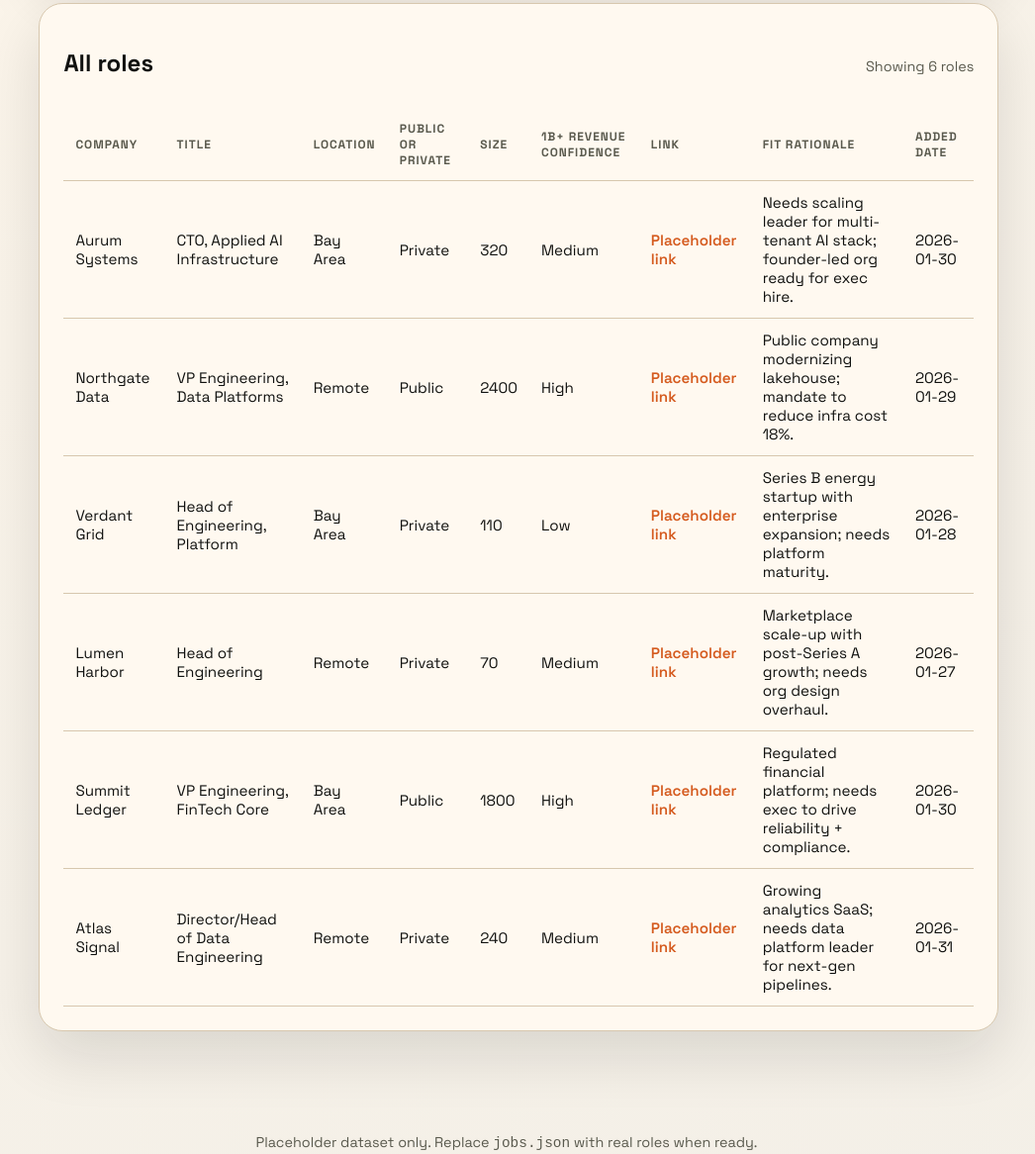
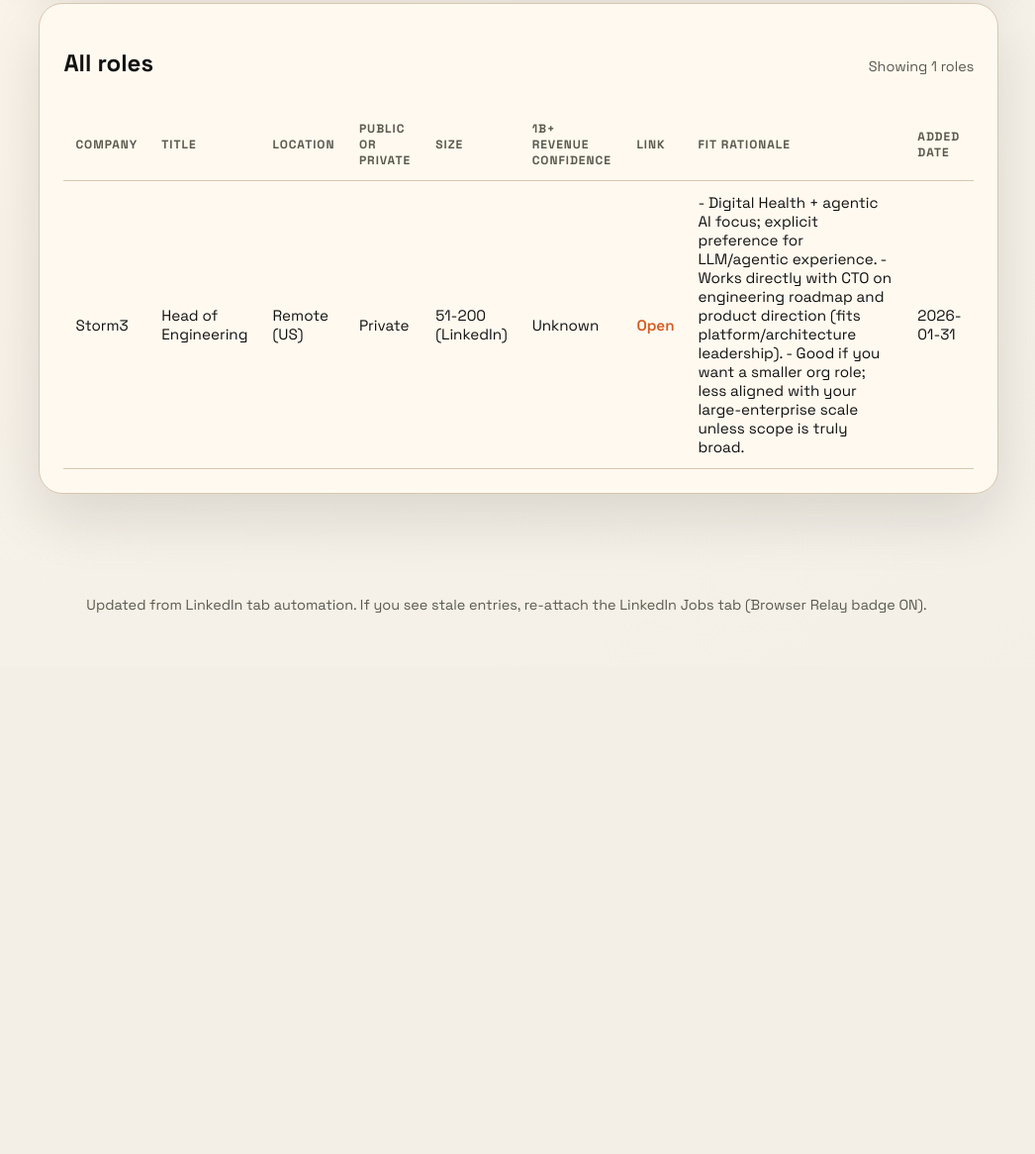
Before and after one commit to booksprouts/jobs-dashboard, a plain HTML site: page index.html in a window 1280 px wide. Shown: the part 871-2037 px from the top of the page at 99% size, without its empty margins (128-1174 px from the left). After the commit the page ends 1545 px from the top, so only its background shows below. Drawn offline with Linux system fonts and the light colour scheme.

Commit message:
Update dashboard to show real jobs + open links

```diff
--- a/app.js
+++ b/app.js
@@ -68,7 +68,7 @@ const renderTable = (jobs) => {
       <td>${job.companyType}</td>
       <td>${job.size}</td>
       <td>${job.revenueConfidence}</td>
-      <td><a href="${job.link}" target="_blank" rel="noopener">Placeholder link</a></td>
+      <td><a href="${job.link}" target="_blank" rel="noopener">Open</a></td>
       <td>${job.fitRationale}</td>
       <td>${job.addedDate}</td>
     `;
--- a/index.html
+++ b/index.html
@@ -97,7 +97,7 @@
 
     <footer class="footer">
       <p>
-        Placeholder dataset only. Replace <code>jobs.json</code> with real roles when ready.
+        Updated from LinkedIn tab automation. If you see stale entries, re-attach the LinkedIn Jobs tab (Browser Relay badge ON).
       </p>
     </footer>
 
--- a/jobs.json
+++ b/jobs.json
@@ -1,86 +1,17 @@
 [
   {
-    "id": "job-001",
-    "company": "Aurum Systems",
-    "title": "CTO, Applied AI Infrastructure",
-    "location": "Bay Area",
+    "id": "li_ddb11ab3e0f4",
+    "company": "Storm3",
+    "title": "Head of Engineering",
+    "location": "Remote (US)",
     "companyType": "Private",
-    "size": "320",
-    "revenueConfidence": "Medium",
-    "link": "https://example.com/job/1",
-    "fitRationale": "Needs scaling leader for multi-tenant AI stack; founder-led org ready for exec hire.",
-    "addedDate": "2026-01-30",
-    "roleType": "CTO",
-    "topPick": true
-  },
-  {
-    "id": "job-002",
-    "company": "Northgate Data",
-    "title": "VP Engineering, Data Platforms",
-    "location": "Remote",
-    "companyType": "Public",
-    "size": "2400",
-    "revenueConfidence": "High",
-    "link": "https://example.com/job/2",
-    "fitRationale": "Public company modernizing lakehouse; mandate to reduce infra cost 18%.",
-    "addedDate": "2026-01-29",
-    "roleType": "VP Eng",
-    "topPick": false
-  },
-  {
-    "id": "job-003",
-    "company": "Verdant Grid",
-    "title": "Head of Engineering, Platform",
-    "location": "Bay Area",
-    "companyType": "Private",
-    "size": "110",
-    "revenueConfidence": "Low",
-    "link": "https://example.com/job/3",
-    "fitRationale": "Series B energy startup with enterprise expansion; needs platform maturity.",
-    "addedDate": "2026-01-28",
-    "roleType": "Platform",
-    "topPick": true
-  },
-  {
-    "id": "job-004",
-    "company": "Lumen Harbor",
-    "title": "Head of Engineering",
-    "location": "Remote",
-    "companyType": "Private",
-    "size": "70",
-    "revenueConfidence": "Medium",
-    "link": "https://example.com/job/4",
-    "fitRationale": "Marketplace scale-up with post-Series A growth; needs org design overhaul.",
-    "addedDate": "2026-01-27",
+    "size": "51-200 (LinkedIn)",
+    "revenueConfidence": "Unknown",
+    "link": "https://www.linkedin.com/jobs/view/4358993344/",
+    "fitRationale": "- Digital Health + agentic AI focus; explicit preference for LLM/agentic experience.\n- Works directly with CTO on engineering roadmap and product direction (fits platform/architecture leadership).\n- Good if you want a smaller org role; less aligned with your large-enterprise scale unless scope is truly broad.",
+    "addedDate": "2026-01-31",
     "roleType": "Head Eng",
-    "topPick": false
-  },
-  {
-    "id": "job-005",
-    "company": "Summit Ledger",
-    "title": "VP Engineering, FinTech Core",
-    "location": "Bay Area",
-    "companyType": "Public",
-    "size": "1800",
-    "revenueConfidence": "High",
-    "link": "https://example.com/job/5",
-    "fitRationale": "Regulated financial platform; needs exec to drive reliability + compliance.",
-    "addedDate": "2026-01-30",
-    "roleType": "VP Eng",
-    "topPick": false
-  },
-  {
-    "id": "job-006",
-    "company": "Atlas Signal",
-    "title": "Director/Head of Data Engineering",
-    "location": "Remote",
-    "companyType": "Private",
-    "size": "240",
-    "revenueConfidence": "Medium",
-    "link": "https://example.com/job/6",
-    "fitRationale": "Growing analytics SaaS; needs data platform leader for next-gen pipelines.",
-    "addedDate": "2026-01-31",
-    "roleType": "Data",
-    "topPick": true
+    "topPick": true,
+    "shortDescription": "- Digital Health; US remote.\n- Comp shown: $300k–$350k + bonus (employer-provided).\n- Responsibilities: partner with CTO on roadmap; lead hiring; drive new product development; own architecture/design.\n- Requirements: AI/LLMs/agentic AI preferred; product-focused; early-stage/HealthTech a plus."
   }
 ]
```
